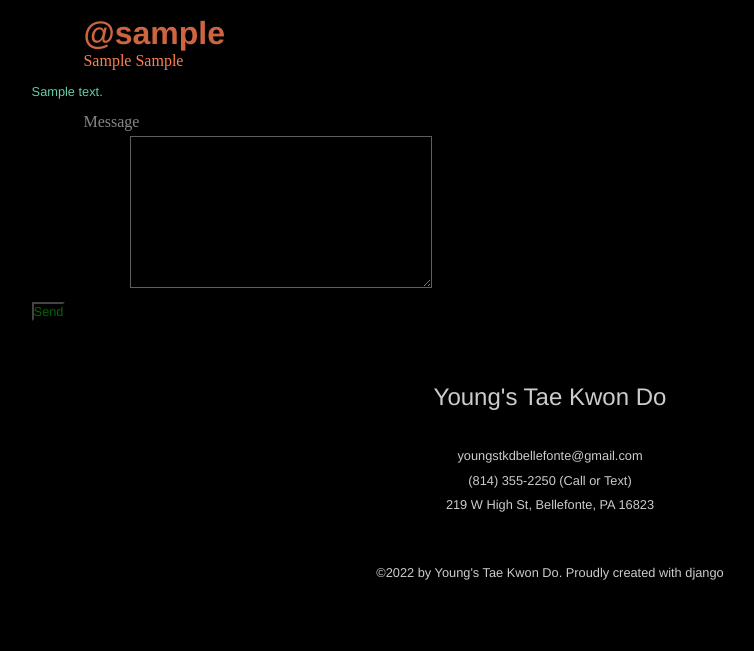
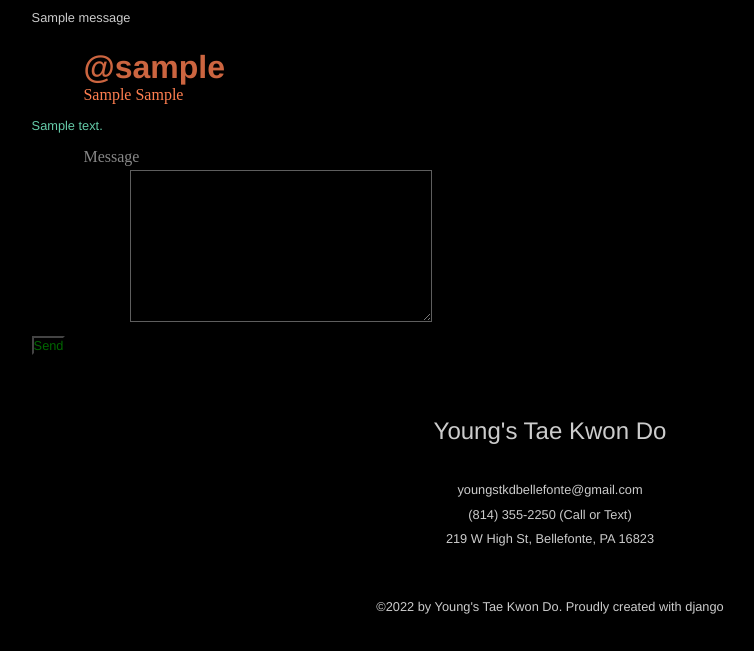
Before and after one commit to chrisdotgrubb/djangoTKD, a Django app: a page that uses templates/base.html in a window 1280 px wide. Shown: the part 154-805 px from the top of the page, without its empty margins (90-844 px from the left). Before the commit the page ends 734 px from the top, so only its background shows below. Run offline with Django 4.2, Linux system fonts and the light colour scheme; a user stored in the database is signed in; tables that the repository leaves empty hold one stand-in row (values such as "Sample post"); one stand-in notice (Sample message) is shown; some libraries are stand-ins or nearby versions.

Commit message:
Added DJANGO messages. Created messages.html to be included to show django messages. Changed some names to differentiate between django messages, direct messages, and forum comments. Don't make that mistake again.
Add more messages as needed.

```diff
--- a/djangoTKD/settings.py
+++ b/djangoTKD/settings.py
@@ -78,6 +78,8 @@
 
 EMAIL_BACKEND = 'django.core.mail.backends.console.EmailBackend'
 
+MESSAGE_STORAGE = 'django.contrib.messages.storage.session.SessionStorage'
+
 LANGUAGE_CODE = 'en-us'
 
 TIME_ZONE = 'EST'
--- a/djangoTKD/urls.py
+++ b/djangoTKD/urls.py
@@ -12,7 +12,7 @@
 	path('users/', include('users.urls', namespace='users')),
 	path('courses/', CourseListView.as_view(), name='courses'),
 	path('forum/', ForumView.as_view(), name='forum'),
-	path('forum/room/create', ForumRoomCreateView.as_view, name='create-room'),
+	path('forum/room/create', ForumRoomCreateView.as_view(), name='create-room'),
 	path('forum/room/<int:pk>', ForumRoomView.as_view(), name='room'),
 	path('contact-us-messages/', ContactUsMessagesView.as_view(), name='contact-us-messages'),
 	path('signup/', SignupView.as_view(), name='signup'),
--- a/templates/base.html
+++ b/templates/base.html
@@ -9,6 +9,7 @@
 </head>
 <body>
 {% include 'navbar.html' %}
+{% include 'messages.html' %}
 {% block content %}
 {% endblock content %}
 {% include 'footer.html' %}
--- /dev/null
+++ b/templates/messages.html
@@ -0,0 +1,9 @@
+{% if messages %}
+	<div>
+		{% for message in messages %}
+			<div>
+				<p>{{ message }}</p>
+			</div>
+		{% endfor %}
+	</div>
+{% endif %}
--- a/users/templates/users/thread.html
+++ b/users/templates/users/thread.html
@@ -16,7 +16,7 @@
 			</div>
 		</div>
 
-		{% if messages.all.count == 0 %}
+		{% if direct_messages.all.count == 0 %}
 		<div class="row">
 			<div>
 				<h3>No Messages</h3>
@@ -24,12 +24,12 @@
 		</div>
 		{% endif %}
 
-		{% for message in messages %}
+		{% for direct_message in direct_messages %}
 		<div class="row">
-			{% if message.sender == request.user.profile %}
-			<p style="color: aquamarine">{{ message.message }}</p>
+			{% if direct_message.sender == request.user.profile %}
+			<p style="color: aquamarine">{{ direct_message.message }}</p>
 			{% else %}
-			<p style="color: coral">{{ message.message }}</p>
+			<p style="color: coral">{{ direct_message.message }}</p>
 			{% endif %}
 		</div>
 		{% endfor %}
--- a/users/views.py
+++ b/users/views.py
@@ -1,8 +1,9 @@
+from django.contrib import messages
+from django.contrib.messages.views import SuccessMessageMixin
 from django.db.models import Q
 from django.shortcuts import render, reverse, redirect
-from django.http import HttpResponse
 from django.views import generic
-from .models import UserProfile, Course, MyUser, ContactUs, DirectMessageThread, DirectMessage, ForumRoom, ForumMessage
+from .models import UserProfile, Course, ContactUs, DirectMessageThread, DirectMessage, ForumRoom, ForumMessage
 from .forms import CustomUserCreationForm, UserProfileUpdateModelForm, ContactUsForm, DirectMessageForm, ForumRoomForm, ForumMessageForm
 from django.contrib.auth.mixins import LoginRequiredMixin, UserPassesTestMixin
 
@@ -105,11 +106,11 @@
 		receiver = UserProfile.objects.filter(slug=slug)[0]
 		thread = DirectMessageThread.objects.filter(user=request.user.profile, receiver=receiver).first() or DirectMessageThread.objects.filter(user=receiver, receiver=request.user.profile).first()
 		if thread:
-			messages = DirectMessage.objects.filter(thread=thread)
+			direct_messages = DirectMessage.objects.filter(thread=thread)
 			context = {
 				'form': form,
 				'thread': thread,
-				'messages': messages,
+				'direct_messages': direct_messages,
 			}
 
 			return render(request, 'users/thread.html', context)
@@ -153,9 +154,10 @@
 		return context
 
 
-class ForumRoomCreateView(LoginRequiredMixin, generic.CreateView):
+class ForumRoomCreateView(LoginRequiredMixin, SuccessMessageMixin, generic.CreateView):
 	template_name = 'users/forum_room_create.html'
 	form_class = ForumRoomForm
+	success_message = 'Successfully created a room'
 
 	def get_initial(self):
 		initial = super(ForumRoomCreateView, self).get_initial()
@@ -170,13 +172,10 @@
 		room.participants.add(self.request.user.profile.id)
 		room.save()
 		self.kwargs['pk'] = room.id
-		print(room.id)
-		print(self.kwargs['pk'])
 		return super(ForumRoomCreateView, self).form_valid(form)
 
 	def get_success_url(self):
-		print(self.kwargs['pk'])
-		return reverse('room', kwargs={'pk':self.kwargs['pk']})
+		return reverse('room', kwargs={'pk': self.kwargs['pk']})
 
 
 class ForumRoomView(LoginRequiredMixin, generic.View):
@@ -184,12 +183,12 @@
 	def get(self, request, pk, *args, **kwargs):
 		form = ForumMessageForm()
 		room = ForumRoom.objects.filter(id=pk).first()
-		messages = ForumMessage.objects.filter(room_id=pk)
+		comments = ForumMessage.objects.filter(room_id=pk)
 		if room:
 			context = {
 				'form': form,
 				'room': room,
-				'messages': messages,
+				'comments': comments,
 			}
 			return render(request, 'users/room.html', context)
 
@@ -209,5 +208,5 @@
 				body=body,
 			)
 			new_message.save()
-
+			messages.add_message(request, messages.INFO, 'Comment Posted.')
 			return redirect('room', pk=room.id)
```
Also changed, not shown: users/templates/users/room.html (+5 -5 lines).
